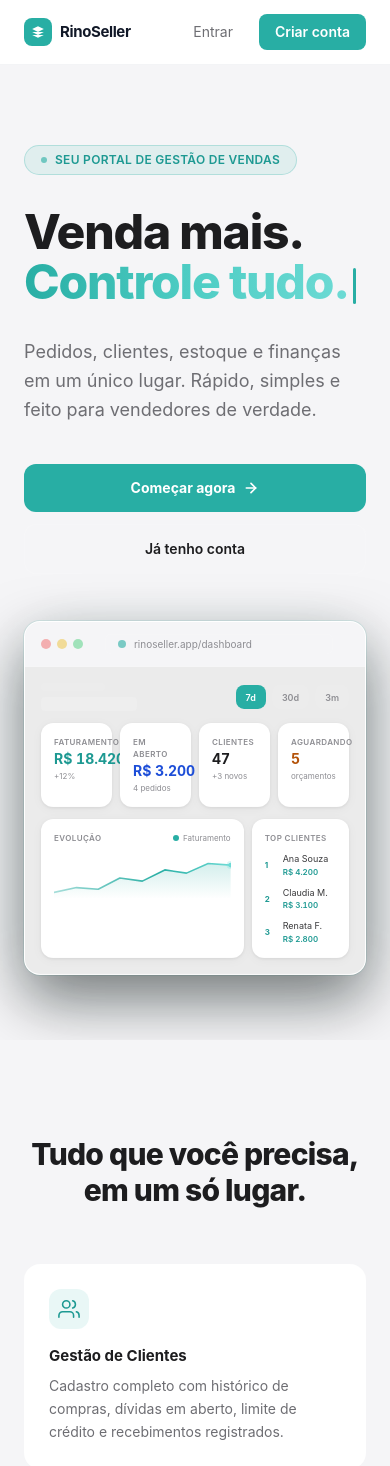
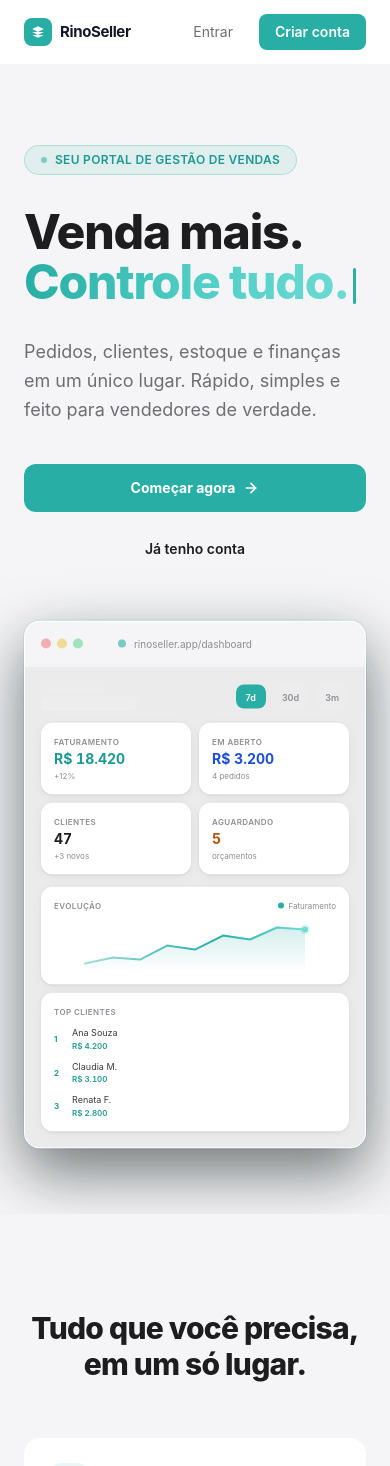
Before and after one commit to henriquesevero/rinoseller-frontend, a React (Vite) app: page / in a window 390 px wide. Shown: the top 1466 px of the page. Built offline with nearby package versions, Linux system fonts and the light colour scheme.

Commit message:
fix: adjust grid layout for metric cards and chart in LandingPage for better responsiveness

```diff
--- a/src/pages/LandingPage.tsx
+++ b/src/pages/LandingPage.tsx
@@ -347,7 +347,7 @@ export function LandingPage() {
                   </div>
 
                   {/* Metric cards */}
-                  <div className="grid grid-cols-4 gap-2">
+                  <div className="grid grid-cols-2 sm:grid-cols-4 gap-2">
                     {[
                       { label: 'Faturamento', val: 'R$ 18.420', color: 'text-[#28AEA4]', trend: '+12%' },
                       { label: 'Em Aberto',   val: 'R$ 3.200',  color: 'text-blue-400',   trend: '4 pedidos' },
@@ -363,8 +363,8 @@ export function LandingPage() {
                   </div>
 
                   {/* Chart + ranking */}
-                  <div className="grid grid-cols-3 gap-2">
-                    <div className="col-span-2 bg-[#111111] border border-white/[0.06] rounded-xl p-3">
+                  <div className="grid grid-cols-1 sm:grid-cols-3 gap-2">
+                    <div className="sm:col-span-2 bg-[#111111] border border-white/[0.06] rounded-xl p-3">
                       <div className="flex items-center justify-between mb-2">
                         <p className="text-[8px] font-semibold text-gray-600 uppercase tracking-wider">Evolução</p>
                         <div className="flex items-center gap-1">
```
